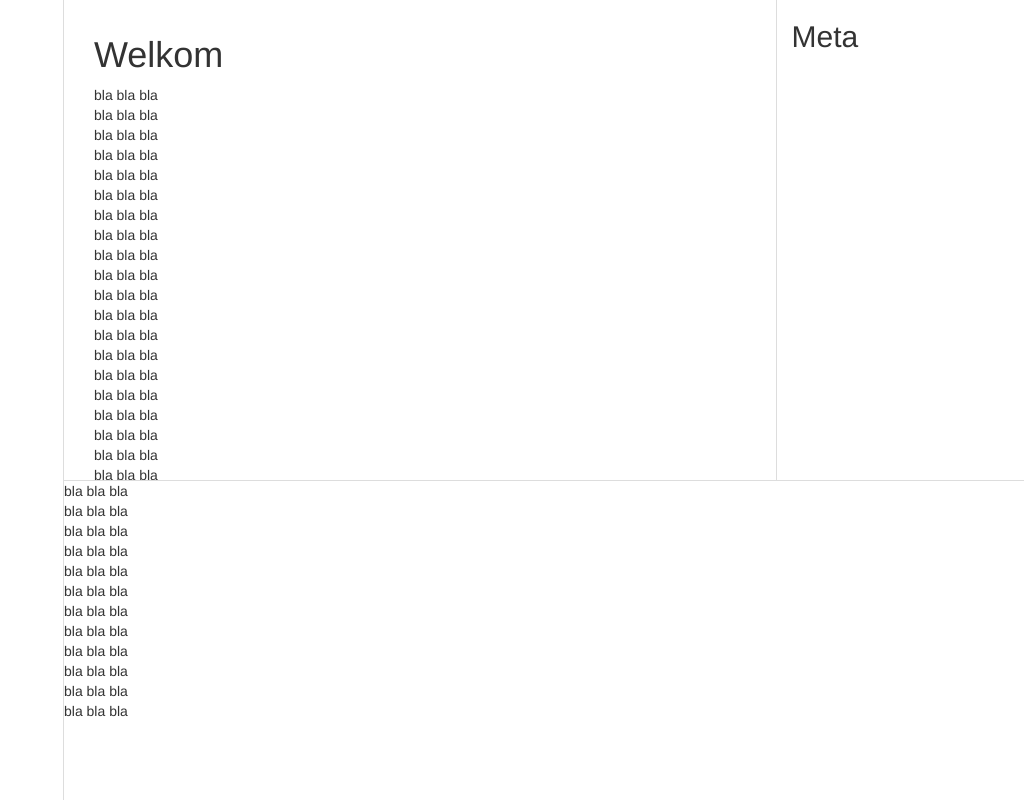
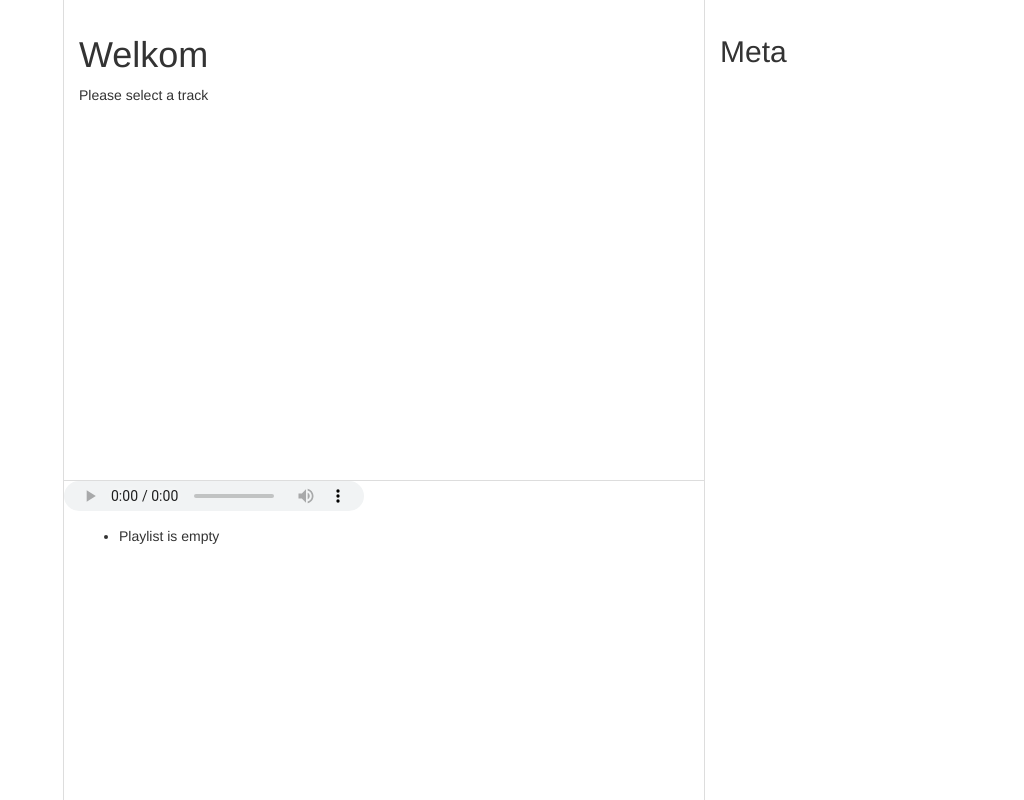
Before and after one commit to Menollo/menosic, a Django app: template menosic/menosic/templates/base.html in a window 1280 px wide. Shown: the whole page, without its empty margins (256-1280 px from the left). Run offline with Django 3.2, Linux system fonts and the light colour scheme; the template is opened without the code that fills it, so the values that code supplies are empty; some libraries are stand-ins or nearby versions.

Commit message:
initial playlists (single album only)

```diff
--- a/menosic/menosic/templates/base.html
+++ b/menosic/menosic/templates/base.html
@@ -13,53 +13,94 @@
 
 
 <style>
-#sidebar {
+#artists { /* left sidebar */
     overflow-y: scroll;
     height: 100%;
     border-right: 1px solid #ddd;
 }
-#content-above {
+#content-container { /* middle container */
+    height: 100%;
+    margin: 0;
+    padding: 0;
+}
+#content { /* middle top */
     height: 60%;
+    overflow-y: scroll;
 }
-#playlist {
+#playlist-container { /* middle bottom */
     height: 40%;
     margin-top -1px;
     border-top: 1px solid #ddd;
-    overflow-y: scroll;
-}
-#content-container {
     padding: 0;
     margin: 0;
-    height: 100%;
 }
-#content {
+#player {
+    position: absolute;
+    height: 30px;
+}
+#playlist {
     overflow-y: scroll;
     height: 100%;
-    border-right: 1px solid #ddd;
-    padding-top: 15px;
+    padding-top: 45px;
+}
+#meta { /* right sidebar */
+    overflow-y: scroll;
+    height: 100%;
+    border-left: 1px solid #ddd;
 }
 @media (max-width: 767px) {
     #meta {
         display: none;
     }
-    #content-above {
-        padding: 0;
-    }
+}
+.padding {
+    padding: 15px;
+}
+.playing {
+    font-weight: bold;
 }
 </style>
 <script>
+function play_selected() {
+    source = $('#playlist .playing a').attr('href');
+    $('#player source').attr('src', source).detach().appendTo('#player');
+    $('#player').trigger('play');
+}
+function play_next() {
+    current = $('#playlist .playing');
+    current.next('li').addClass('playing');
+    current.removeClass('playing');
+    play_selected();
+}
+
+function link_to_playlist() {
+    var href = $(this).attr('href');
+    $.get(href, function(data) {
+        $("#playlist").html(data);
+        play_selected();
+        $('#playlist a').click(function() {
+            $('.playing').removeClass('playing');
+            $(this).parent('li').addClass('playing');
+            play_selected();
+            return false;
+        });
+    });
+    return false;
+}
 
 function link_to_content() {
     var href = $(this).attr('href');
     $.get(href, function(data) {
         $("#content").html(data);
         $('#content a').click(link_to_content);
+        $('#content a.play').unbind('click').click(link_to_playlist);
     });
     return false;
 }
 
 $(document).ready(function() {
-    $('#sidebar a').click(link_to_content);
+    $('#artists a').click(link_to_content);
+    $('#player').bind('ended', play_next);
 });
 
 </script>
@@ -71,70 +112,30 @@ $(document).ready(function() {
 
 <div class="container-fluid">
     <div class="row">
-        <div class="col-sm-4 col-md-3 container" id="sidebar">
+
+        <div class="col-sm-3 col-md-3 padding" id="artists">
             {% block artists %}
             {% endblock artists %}
         </div>
 
-        <div class="col-sm-8 col-md-9" id="content-container">
-            <div id="content-above" class="container-fluid">
-                <div class="col-sm-8 col-md-9" id="content">
+        <div class="col-sm-6 col-md-6" id="content-container">
+            <div id="content" class="padding">
                     <h1>Welkom</h1>
-                bla bla bla<br/>
-                bla bla bla<br/>
-                bla bla bla<br/>
-                bla bla bla<br/>
-                bla bla bla<br/>
-                bla bla bla<br/>
-                bla bla bla<br/>
-                bla bla bla<br/>
-                bla bla bla<br/>
-                bla bla bla<br/>
-                bla bla bla<br/>
-                bla bla bla<br/>
-                bla bla bla<br/>
-                bla bla bla<br/>
-                bla bla bla<br/>
-                bla bla bla<br/>
-                bla bla bla<br/>
-                bla bla bla<br/>
-                bla bla bla<br/>
-                bla bla bla<br/>
-                bla bla bla<br/>
-                bla bla bla<br/>
-                bla bla bla<br/>
-                bla bla bla<br/>
-                bla bla bla<br/>
-                bla bla bla<br/>
-                bla bla bla<br/>
-                bla bla bla<br/>
-                bla bla bla<br/>
-                bla bla bla<br/>
-                bla bla bla<br/>
-                bla bla bla<br/>
-                bla bla bla<br/>
-                bla bla bla<br/>
-                bla bla bla<br/>
-                bla bla bla<br/>
-                </div>
-                <div class="col-sm-4 col-md-3" id="meta">
-                    <h2>Meta</h2>
+                    <p>Please select a track</p>
+            </div>
+            <div id="playlist-container">
+                <audio controls id="player">
+                    <source />
+                </audio>
+                <div id="playlist" class="padding">
+                    <ul>
+                        <li>Playlist is empty</li>
+                    </ul>
                 </div>
             </div>
-            <div id="playlist" class="content-fluid">
-                bla bla bla<br/>
-                bla bla bla<br/>
-                bla bla bla<br/>
-                bla bla bla<br/>
-                bla bla bla<br/>
-                bla bla bla<br/>
-                bla bla bla<br/>
-                bla bla bla<br/>
-                bla bla bla<br/>
-                bla bla bla<br/>
-                bla bla bla<br/>
-                bla bla bla<br/>
-            </div>
+        </div>
+        <div class="col-sm-3 col-md-3 padding" id="meta">
+            <h2>Meta</h2>
         </div>
 
     </div>
--- a/menosic/music/templates/music/album_detail.html
+++ b/menosic/music/templates/music/album_detail.html
@@ -8,7 +8,7 @@
         <h2>Disc {{ track.discnumber }}</h2>
         <ul>
     {% endifchanged %}
-    <li><a href="{{ track.get_absolute_url }}">{{ track.tracknumber }} - {{ track.title }} ({{ track.duration }})</a></li>
+    <li><a class="play" href="{% url 'play_album_track' track.id %}">{{ track.tracknumber }} - {{ track.title }} ({{ track.duration }})</a></li>
 {% empty %}
     <li>No tracks for {{ album.name }}.</li>
 {% endfor %}
--- /dev/null
+++ b/menosic/music/templates/music/playlist.html
@@ -0,0 +1,5 @@
+<ul>
+{% for t in track.album.track_set.all %}
+<li {% if t.id == track.id %}class="playing"{% endif %}><a href="{{ t.get_file_url }}">{{ t.title }}</a></li>
+{% endfor %}
+</ul>
--- a/menosic/music/urls.py
+++ b/menosic/music/urls.py
@@ -10,5 +10,8 @@ urlpatterns = patterns('',
     url(r'^artist/(?P<pk>\d+)/$', views.ArtistDetailView.as_view(), name='artist_detail'),
     url(r'^album/(?P<pk>\d+)/$', views.AlbumDetailView.as_view(), name='album_detail'),
     url(r'^track/(?P<pk>\d+)/$', views.TrackDetailView.as_view(), name='track_detail'),
+
+    url(r'^play_album_track/(?P<pk>\d+)/$', views.PlayAlbumTrack.as_view(), name='play_album_track'),
+
     url(r'^file/(?P<pk>\d+)/$', views.TrackView.as_view(), name='track'),
 )
--- a/menosic/music/views.py
+++ b/menosic/music/views.py
@@ -21,6 +21,12 @@ class AlbumDetailView(DetailView):
 
 class TrackDetailView(DetailView):
     model = models.Track
+
+class PlayAlbumTrack(DetailView):
+    model = models.Track
+    template_name = 'music/playlist.html'
+
+    # create new playlist and add album
 
 
 class TrackView(SingleObjectMixin, View):
```
